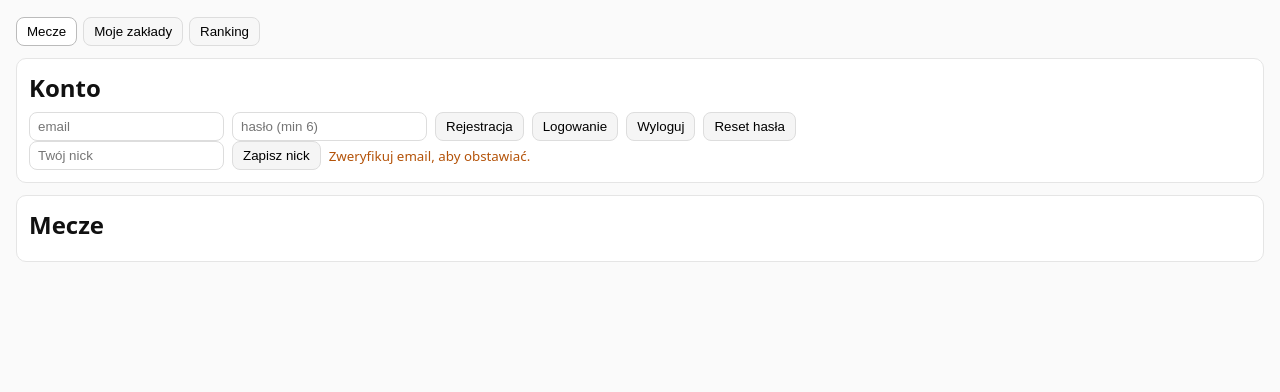
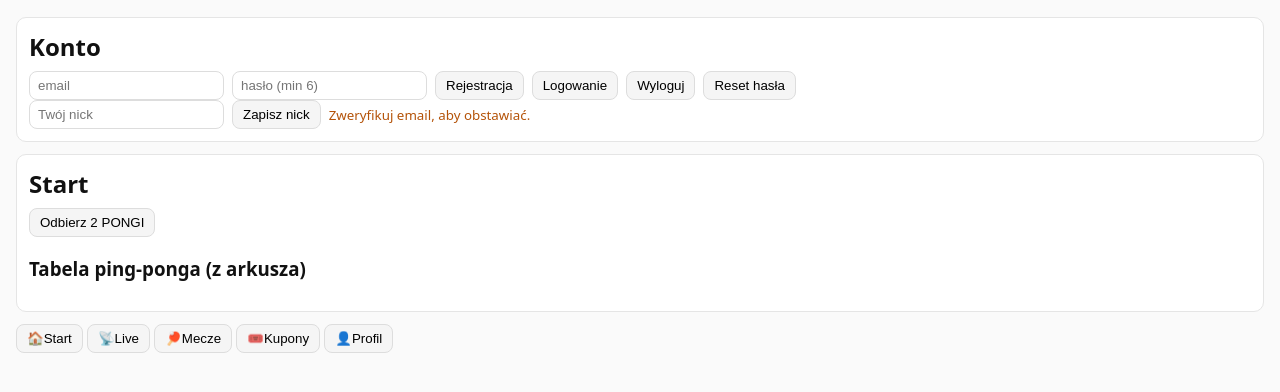
Before and after one commit to domzaj/betpong, a plain HTML site: page index.html in a window 1280 px wide. Shown: the part 62-454 px from the top of the page. Drawn offline with Linux system fonts and the light colour scheme; no server answers.

Commit message:
Update index.html

```diff
--- a/index.html
+++ b/index.html
@@ -12,22 +12,16 @@
   <script src="https://www.gstatic.com/firebasejs/10.12.5/firebase-firestore-compat.js"></script>
 </head>
 <body>
+  <div class="app">
     <header class="bar">
       <h1>BetPong</h1>
       <div class="row">
+        <button id="adminBtn" class="adminOnly hidden" title="Panel admina">🛡️</button>
         <span id="uid" class="muted"></span>
         <span id="emailBadge" class="badge"></span>
         <span id="balance" class="badge"></span>
       </div>
     </header>
-
-  <!-- Tabs -->
-  <nav class="tabs">
-    <button class="tab active" data-tab="matchesTab">Mecze</button>
-    <button class="tab" data-tab="myBetsTab">Moje zakłady</button>
-    <button class="tab" data-tab="leaderboardTab">Ranking</button>
-    <button class="tab adminOnly hidden" data-tab="adminTab">Admin</button>
-  </nav>
 
     <!-- Konto -->
     <section class="card">
@@ -48,25 +42,44 @@
       </div>
     </section>
 
-  <!-- Mecze -->
-  <section id="matchesTab" class="card tabpanel">
+    <!-- Zakładki/ekrany -->
+    <main id="screens">
+      <section id="homeTab" class="card tabpanel">
+        <h2>Start</h2>
+        <div id="homeLive"></div>
+        <div class="row wrap">
+          <button id="dailyClaim">Odbierz 2 PONGI</button>
+        </div>
+        <h3 class="mt">Tabela ping-ponga (z arkusza)</h3>
+        <div id="tableTennisBoard" class="list"></div>
+      </section>
+
+      <section id="liveTab" class="card tabpanel hidden">
+        <h2>Live</h2>
+        <div id="liveMatch"></div>
+      </section>
+
+      <section id="matchesTab" class="card tabpanel hidden">
         <h2>Mecze</h2>
         <div id="matches" class="list"></div>
       </section>
 
-  <!-- Moje zakłady -->
-  <section id="myBetsTab" class="card tabpanel hidden">
-    <h2>Moje zakłady</h2>
+      <section id="ticketsTab" class="card tabpanel hidden">
+        <h2>Kupony</h2>
+        <div class="row">
+          <button class="chip" data-ticket-filter="open">Oczekujące</button>
+          <button class="chip" data-ticket-filter="won">Wygrane</button>
+          <button class="chip" data-ticket-filter="lost">Przegrane</button>
+        </div>
         <div id="myBets" class="list"></div>
       </section>
 
-  <!-- Ranking -->
-  <section id="leaderboardTab" class="card tabpanel hidden">
-    <h2>Ranking</h2>
-    <div id="leaderboard" class="list"></div>
+      <section id="profileTab" class="card tabpanel hidden">
+        <h2>Profil</h2>
+        <div id="profileBox"></div>
       </section>
 
-  <!-- Admin -->
+      <!-- Panel admina jako osobny ekran -->
       <section id="adminTab" class="card tabpanel hidden">
         <h2>Panel hosta</h2>
         <div class="row wrap">
@@ -75,10 +88,22 @@
           <input id="startAt" type="datetime-local">
           <button id="addMatch">Dodaj mecz</button>
           <button id="lockAll">Zamknij wszystkie otwarte</button>
+          <button id="importSheet">Import kursów z arkusza</button>
         </div>
       </section>
+    </main>
 
-  <!-- Modal obstawiania -->
+    <!-- Bottom nav -->
+    <nav class="bottom-nav">
+      <button class="bn-item active" data-tab="homeTab">🏠<span>Start</span></button>
+      <button class="bn-item" data-tab="liveTab">📡<span>Live</span></button>
+      <button class="bn-item" data-tab="matchesTab">🏓<span>Mecze</span></button>
+      <button class="bn-item" data-tab="ticketsTab">🎟️<span>Kupony</span></button>
+      <button class="bn-item" data-tab="profileTab">👤<span>Profil</span></button>
+    </nav>
+  </div>
+
+  <!-- Bottom sheet: obstawianie -->
   <div id="betModal" class="modal hidden">
     <div class="modal__box">
       <h3>Obstaw</h3>
@@ -101,4 +126,5 @@
   <script src="app.js"></script>
 </body>
 
+
 </html>
```
Lines whose indentation alone changed are shown as unchanged.
